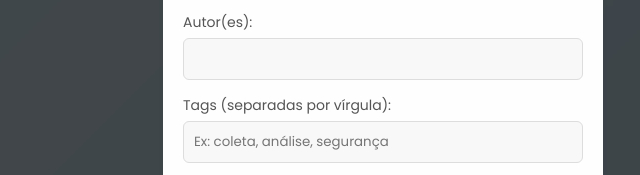
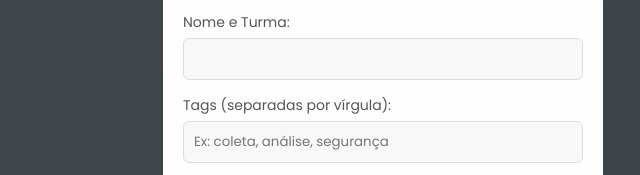
Before and after one commit to hyskal/mural-de-postagens, a website: page public/index.html in a window 1280 px wide. Both pictures are taken after a click on the button "Nova Postagem". Shown: the part 463-638 px from the top of the page, 257-897 px from the left. Drawn offline with Linux system fonts and the light colour scheme; no server answers.

Commit message:
Update index.html

```diff
--- a/public/index.html
+++ b/public/index.html
@@ -89,7 +89,7 @@
                 <label for="post-description">Descrição (max 300 caracteres):</label>
                 <textarea id="post-description" maxlength="300" required></textarea>
 
-                <label for="post-author">Autor(es):</label>
+                <label for="post-author">Nome e Turma:</label>
                 <input type="text" id="post-author" required>
 
                 <label for="post-tags">Tags (separadas por vírgula):</label>
```
